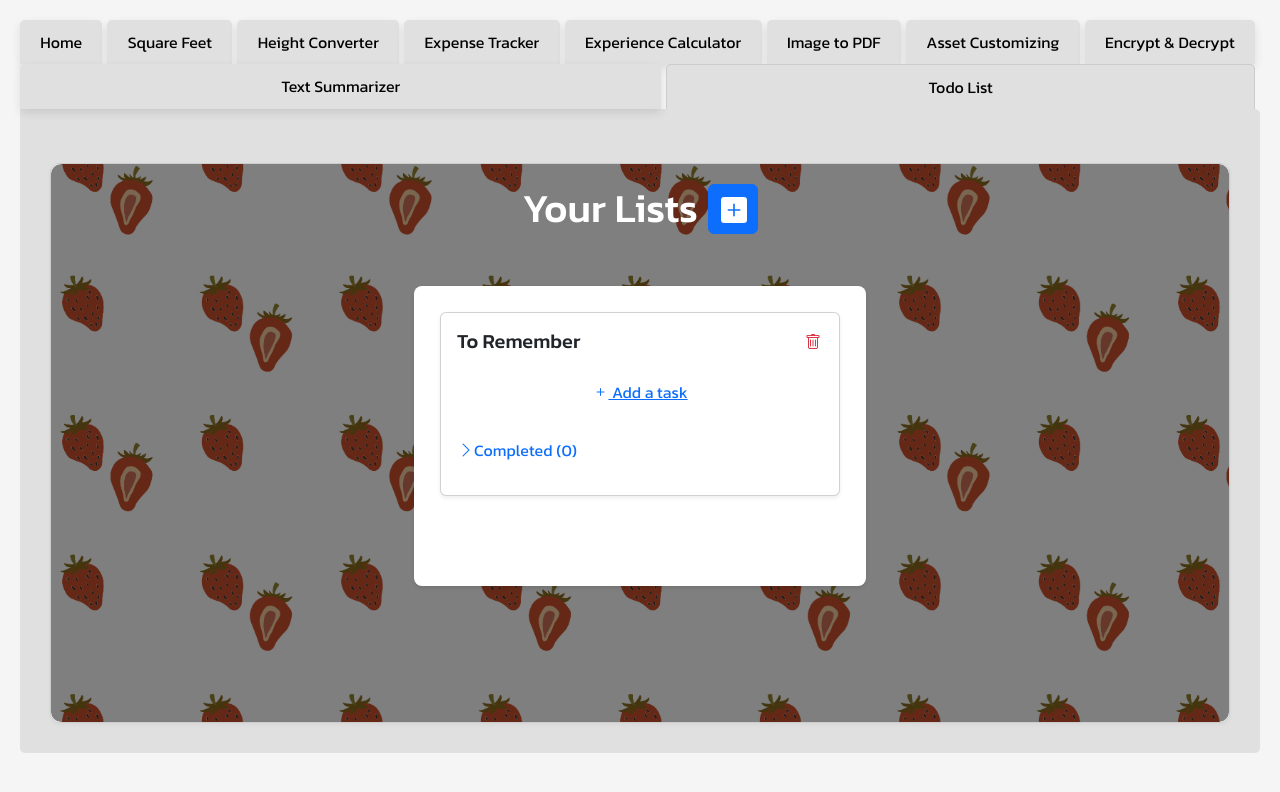
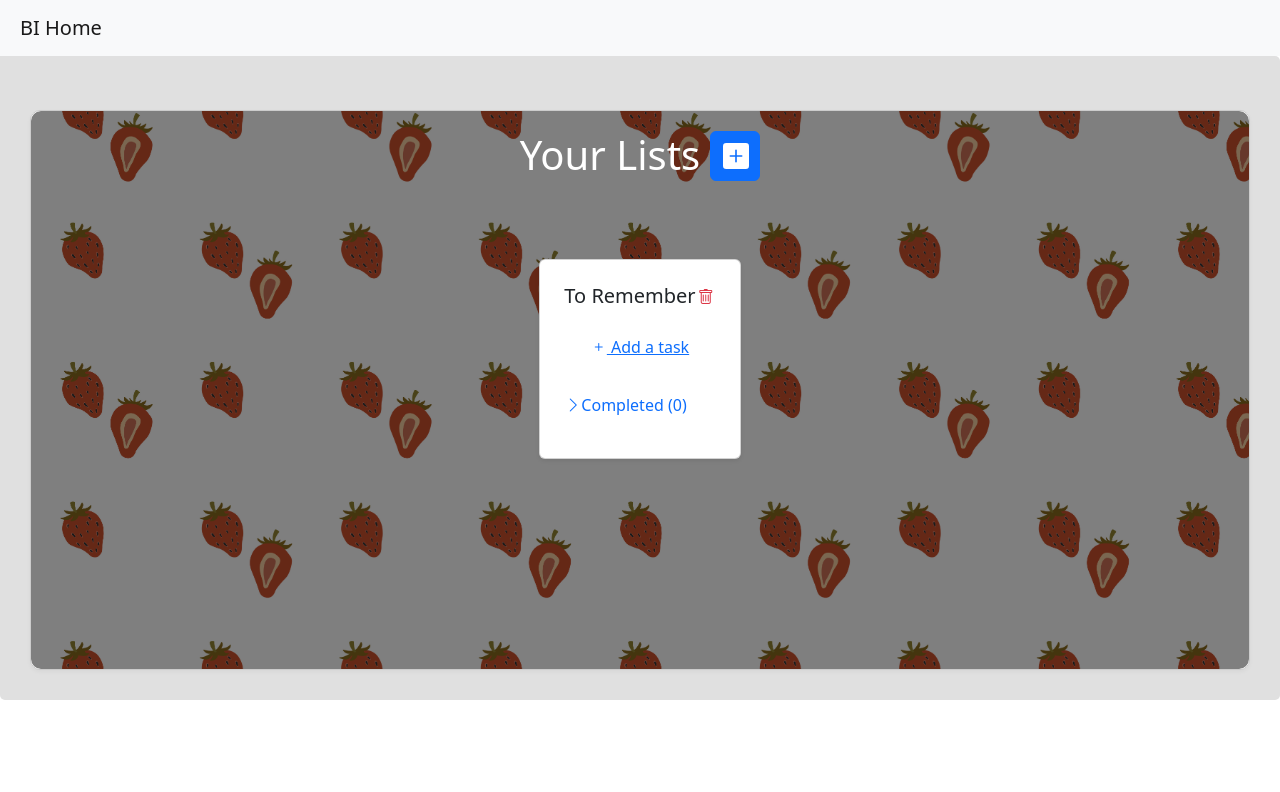
Before and after one commit to Binwin6724/Bi-home, a React (Create React App) app: page /todo-list in a window 1280 px wide. Shown: the top 792 px of the page. Built offline with nearby package versions, Linux system fonts and the light colour scheme; what chartjs-plugin-datalabels would draw is missing.

Commit message:
first commit

```diff
--- a/package.json
+++ b/package.json
@@ -41,6 +41,7 @@
     "react-draggable": "^4.4.6",
     "react-dropzone": "^14.2.3",
     "react-easy-crop": "^5.0.8",
+    "react-icons": "^5.3.0",
     "react-image-crop": "^11.0.6",
     "react-router-dom": "^6.25.1",
     "react-scripts": "5.0.1",
--- a/src/App.css
+++ b/src/App.css
@@ -78,3 +78,14 @@ input[type="file"] {
   border-radius: 4px;
   background-color: #f0f0f0;
 }
+
+/* src/App.css */
+
+.navbar-toggler {
+  border: none;
+}
+
+.navbar-toggler-icon {
+  width: 20px; /* Adjust size as needed */
+  height: 20px; /* Adjust size as needed */
+}
--- a/src/App.js
+++ b/src/App.js
@@ -1,10 +1,8 @@
+// src/App.js
+
 import React from "react";
-import {
-  BrowserRouter as Router,
-  Route,
-  Routes,
-  NavLink,
-} from "react-router-dom";
+import { BrowserRouter as Router, Route, Routes } from "react-router-dom";
+import Navigation from "./components/Navigation";
 import SquareFeetConverter from "./components/SquareFeetConverter";
 import HeightConverter from "./components/HeightConverter";
 import Home from "./components/Home";
@@ -12,77 +10,15 @@ import ExpenseTracker from "./components/ExpenseTracker";
 import ExperienceCalculator from "./components/ExperienceCalculator";
 import ImageToPDF from "./components/ImageToPDF";
 import AssetCustomizing from "./components/AssetCustomizing";
-import "./App.css";
 import EncryptDecrypt from "./components/EncryptDecrypt";
 import TextSummarizer from "./components/TextSummarizer";
 import TodoList from "./components/TodoList";
+import "./App.css";
 
 function App() {
   return (
     <Router>
-      <div className="app-container">
-        <nav className="tab-navigation">
-          <NavLink
-            to="/"
-            className={({ isActive }) => (isActive ? "active-tab" : "")}
-          >
-            Home
-          </NavLink>
-          <NavLink
-            to="/converter"
-            className={({ isActive }) => (isActive ? "active-tab" : "")}
-          >
-            Square Feet
-          </NavLink>
-          <NavLink
-            to="/height-converter"
-            className={({ isActive }) => (isActive ? "active-tab" : "")}
-          >
-            Height Converter
-          </NavLink>
-          <NavLink
-            to="/expense-tracker"
-            className={({ isActive }) => (isActive ? "active-tab" : "")}
-          >
-            Expense Tracker
-          </NavLink>
-          <NavLink
-            to="/experience-calculator"
-            className={({ isActive }) => (isActive ? "active-tab" : "")}
-          >
-            Experience Calculator
-          </NavLink>
-          <NavLink
-            to="/image-to-pdf"
-            className={({ isActive }) => (isActive ? "active-tab" : "")}
-          >
-            Image to PDF
-          </NavLink>
-          <NavLink
-            to="/asset-customizing"
-            className={({ isActive }) => (isActive ? "active-tab" : "")}
-          >
-            Asset Customizing
-          </NavLink>
-          <NavLink
-            to="/encrypt-decrypt"
-            className={({ isActive }) => (isActive ? "active-tab" : "")}
-          >
-            Encrypt & Decrypt
-          </NavLink>
-          <NavLink
-            to="/text-summarizer"
-            className={({ isActive }) => (isActive ? "active-tab" : "")}
-          >
-            Text Summarizer
-          </NavLink>
-          <NavLink
-            to="/todo-list"
-            className={({ isActive }) => (isActive ? "active-tab" : "")}
-          >
-            Todo List
-          </NavLink>
-        </nav>
+      <Navigation />
       <div className="tab-content">
         <Routes>
           <Route path="/" element={<Home />} />
@@ -100,7 +36,6 @@ function App() {
           <Route path="/todo-list" element={<TodoList />} />
         </Routes>
       </div>
-      </div>
     </Router>
   );
 }
--- a/src/components/Home.js
+++ b/src/components/Home.js
@@ -1,10 +1,130 @@
+// src/components/Home.js
+
 import React from 'react';
+import { Accordion, Button, Tooltip, OverlayTrigger } from 'react-bootstrap';
+import { Link } from 'react-router-dom';
+import { FaRulerCombined, FaArrowsAltV, FaWallet, FaBriefcase, FaFilePdf, FaPalette, FaLock, FaFileAlt, FaList } from 'react-icons/fa';
+
+const renderTooltip = (props) => (
+  <Tooltip {...props}>
+    Click to navigate
+  </Tooltip>
+);
 
 const Home = () => {
   return (
-    <div className="container">
-      <h1>Welcome to the Bi home</h1>
-      <p>Select a tab to get started.</p>
+    <div style={{ display: "flex", flexDirection: "column", alignItems: "center", padding: "2rem" }}>
+      <h1 style={{ marginBottom: "2rem", textAlign: "center" }}>Welcome to the BI Home</h1>
+      <p style={{ marginBottom: "2rem", textAlign: "center" }}>Select a tool from the options below to get started with your tasks.</p>
+      <Accordion style={{ width: "80vw" }}>
+        <Accordion.Item eventKey="0">
+          <Accordion.Header><FaRulerCombined style={{ marginRight: "10px" }} /> Square Feet Converter</Accordion.Header>
+          <Accordion.Body>
+            <p>Convert square feet to other measurement units, making it easy to manage space dimensions for your projects.</p>
+            <Link to="/converter">
+              <OverlayTrigger placement="right" overlay={renderTooltip}>
+                <Button variant="primary">Go to Square Feet Converter</Button>
+              </OverlayTrigger>
+            </Link>
+          </Accordion.Body>
+        </Accordion.Item>
+
+        <Accordion.Item eventKey="1">
+          <Accordion.Header><FaArrowsAltV style={{ marginRight: "10px" }} /> Height Converter</Accordion.Header>
+          <Accordion.Body>
+            <p>Convert height measurements between different units, such as feet, meters, and inches, for accurate comparisons.</p>
+            <Link to="/height-converter">
+              <OverlayTrigger placement="right" overlay={renderTooltip}>
+                <Button variant="primary">Go to Height Converter</Button>
+              </OverlayTrigger>
+            </Link>
+          </Accordion.Body>
+        </Accordion.Item>
+
+        <Accordion.Item eventKey="2">
+          <Accordion.Header><FaWallet style={{ marginRight: "10px" }} /> Expense Tracker</Accordion.Header>
+          <Accordion.Body>
+            <p>Keep track of your daily expenses effortlessly. Analyze your spending habits and manage your finances better.</p>
+            <Link to="/expense-tracker">
+              <OverlayTrigger placement="right" overlay={renderTooltip}>
+                <Button variant="primary">Go to Expense Tracker</Button>
+              </OverlayTrigger>
+            </Link>
+          </Accordion.Body>
+        </Accordion.Item>
+
+        <Accordion.Item eventKey="3">
+          <Accordion.Header><FaBriefcase style={{ marginRight: "10px" }} /> Experience Calculator</Accordion.Header>
+          <Accordion.Body>
+            <p>Calculate your professional experience accurately, considering multiple jobs and different periods of employment.</p>
+            <Link to="/experience-calculator">
+              <OverlayTrigger placement="right" overlay={renderTooltip}>
+                <Button variant="primary">Go to Experience Calculator</Button>
+              </OverlayTrigger>
+            </Link>
+          </Accordion.Body>
+        </Accordion.Item>
+
+        <Accordion.Item eventKey="4">
+          <Accordion.Header><FaFilePdf style={{ marginRight: "10px" }} /> Image to PDF</Accordion.Header>
+          <Accordion.Body>
+            <p>Easily convert your images to PDF files. This tool supports various image formats and helps you compile them into a single PDF document.</p>
+            <Link to="/image-to-pdf">
+              <OverlayTrigger placement="right" overlay={renderTooltip}>
+                <Button variant="primary">Go to Image to PDF</Button>
+              </OverlayTrigger>
+            </Link>
+          </Accordion.Body>
+        </Accordion.Item>
+
+        <Accordion.Item eventKey="5">
+          <Accordion.Header><FaPalette style={{ marginRight: "10px" }} /> Asset Customizing</Accordion.Header>
+          <Accordion.Body>
+            <p>Customize your digital assets for different platforms. Optimize your images, videos, and other media for social media and other use cases.</p>
+            <Link to="/asset-customizing">
+              <OverlayTrigger placement="right" overlay={renderTooltip}>
+                <Button variant="primary">Go to Asset Customizing</Button>
+              </OverlayTrigger>
+            </Link>
+          </Accordion.Body>
+        </Accordion.Item>
+
+        <Accordion.Item eventKey="6">
+          <Accordion.Header><FaLock style={{ marginRight: "10px" }} /> Encrypt & Decrypt</Accordion.Header>
+          <Accordion.Body>
+            <p>Securely encrypt and decrypt text using various algorithms. Keep your sensitive information safe and protected.</p>
+            <Link to="/encrypt-decrypt">
+              <OverlayTrigger placement="right" overlay={renderTooltip}>
+                <Button variant="primary">Go to Encrypt & Decrypt</Button>
+              </OverlayTrigger>
+            </Link>
+          </Accordion.Body>
+        </Accordion.Item>
+
+        <Accordion.Item eventKey="7">
+          <Accordion.Header><FaFileAlt style={{ marginRight: "10px" }} /> Text Summarizer</Accordion.Header>
+          <Accordion.Body>
+            <p>Summarize large blocks of text into concise summaries. Ideal for quickly understanding lengthy articles, papers, and reports.</p>
+            <Link to="/text-summarizer">
+              <OverlayTrigger placement="right" overlay={renderTooltip}>
+                <Button variant="primary">Go to Text Summarizer</Button>
+              </OverlayTrigger>
+            </Link>
+          </Accordion.Body>
+        </Accordion.Item>
+
+        <Accordion.Item eventKey="8">
+          <Accordion.Header><FaList style={{ marginRight: "10px" }} /> Todo List</Accordion.Header>
+          <Accordion.Body>
+            <p>Manage your tasks effectively with this To-Do List tool. Add, delete, and mark tasks as complete, and keep your productivity high.</p>
+            <Link to="/todo-list">
+              <OverlayTrigger placement="right" overlay={renderTooltip}>
+                <Button variant="primary">Go to Todo List</Button>
+              </OverlayTrigger>
+            </Link>
+          </Accordion.Body>
+        </Accordion.Item>
+      </Accordion>
     </div>
   );
 };
--- /dev/null
+++ b/src/components/Navigation.js
@@ -0,0 +1,21 @@
+// src/components/Navigation.js
+
+import React from "react";
+import {
+  Navbar,
+  Container,
+} from "react-bootstrap";
+
+function Navigation() {
+  return (
+    <Navbar bg="light">
+      <Container fluid>
+        <div>
+          <Navbar.Brand href="/" style={{marginLeft:"20px"}}>BI Home</Navbar.Brand>
+        </div>
+      </Container>
+    </Navbar>
+  );
+}
+
+export default Navigation;
--- a/src/components/TodoList.js
+++ b/src/components/TodoList.js
@@ -133,7 +133,7 @@ const TodoListApp = () => {
 
   return (
     <div className="container-todo mt-4">
-      <div className="d-flex justify-content-between mb-3">
+      <div className="d-flex justify-content-between mb-3 heading-text">
         <h1 style={{ color: "white" }}>Your Lists</h1>
         <button
           className="btn btn-primary"
@@ -250,7 +250,6 @@ const TodoList = ({
       <div
         ref={addTaskRef}
         className="card shadow-sm m-3"
-        style={{ minWidth: "400px" }}
       >
         <div className="card-body">
           <h5 className="card-title d-flex justify-content-between mb-4">
--- a/src/css/TodoList.css
+++ b/src/css/TodoList.css
@@ -2,7 +2,7 @@
 .container-todo {
     position: relative; /* Ensure the container is positioned */
     background-image: url('../assets/todo-bg-3.png'); /* Replace with the actual image path */
-    background-size: contain; /* Ensure the image covers the container */
+    background-size: contain; /* Cover the entire container, useful for responsiveness */
     background-position: center; /* Centers the image */
     border: 1px solid #ccc;
     box-shadow: 0 2px 4px rgba(0, 0, 0, 0.041);
@@ -34,6 +34,7 @@
     z-index: 2; /* Ensure the content is above the overlay */
 }
 
+
 /* Flexbox layout for todo lists */
 .container-todo {
     display: flex;
@@ -42,25 +43,37 @@
     gap: 20px; /* Space between cards */
 }
 
+.btn-link {
+    display: inline-block; /* Ensure no additional space is added */
+}
+
+
 .list-container {
-    flex: 1 1 calc(35% - 40px); /* Allow flexibility for different screen sizes */
+    flex: 1 1 calc(35% - 40px);
     margin: 10px;
     padding: 10px;
     border: none;
     border-radius: 8px;
     min-height: 300px; /* Example fixed height */
     overflow-y: auto; /* Allows scrolling if content overflows */
-    background-color: white; /* Ensure the list has a background color */
-    box-shadow: 0 2px 4px rgba(0, 0, 0, 0.1); /* Added a subtle shadow for better card appearance */
 }
 
-/* Ensure the container doesn't overflow the viewport */
-.container-todo {
-    max-width: 100vw;
-    overflow-x: auto;
+.list-container .card {
+    flex: 1 1 100%; /* Full width for each list item */
+    margin: 5px 0; /* Reduce margin for smaller screens */
+    padding: 8px; /* Reduce padding for smaller screens */
 }
 
-/* Media queries for smaller devices */
+
+/* Media queries for tablets and smaller devices */
+@media (max-width: 1024px) {
+    .list-container {
+        flex: 1 1 100%; /* Full width for each list item */
+        margin: 5px 0; /* Reduce margin for smaller screens */
+        padding: 8px; /* Reduce padding for smaller screens */
+    }
+}
+
 @media (max-width: 768px) {
     .container-todo {
         padding: 10px;
@@ -69,10 +82,26 @@
     }
 
     .list-container {
-        flex: 1 1 100%; /* Make each list take up full width on small screens */
+        flex: 1 1 100%; /* Full width for each list item */
+        margin: 5px 0; /* Reduce margin for smaller screens */
+        padding: 8px; /* Reduce padding for smaller screens */
     }
 }
 
-.btn-link {
-    display: inline-block; /* Ensure no additional space is added */
+/* Media queries for very small screens */
+@media (max-width: 480px) {
+    .container-todo {
+        padding: 5px;
+    }
+
+    .list-container {
+        flex: 1 1 100%; /* Full width for each list item */
+        margin: 5px 0; /* Reduce margin for smaller screens */
+        padding: 8px; /* Reduce padding for smaller screens */
+    }
+
+    .heading-text {
+       font-size: small;
+       display: flex;
+    }
 }
```
Also changed, not shown: 1 other file (tests, documents, lock files or other folders). Lines whose indentation alone changed are shown as unchanged.
